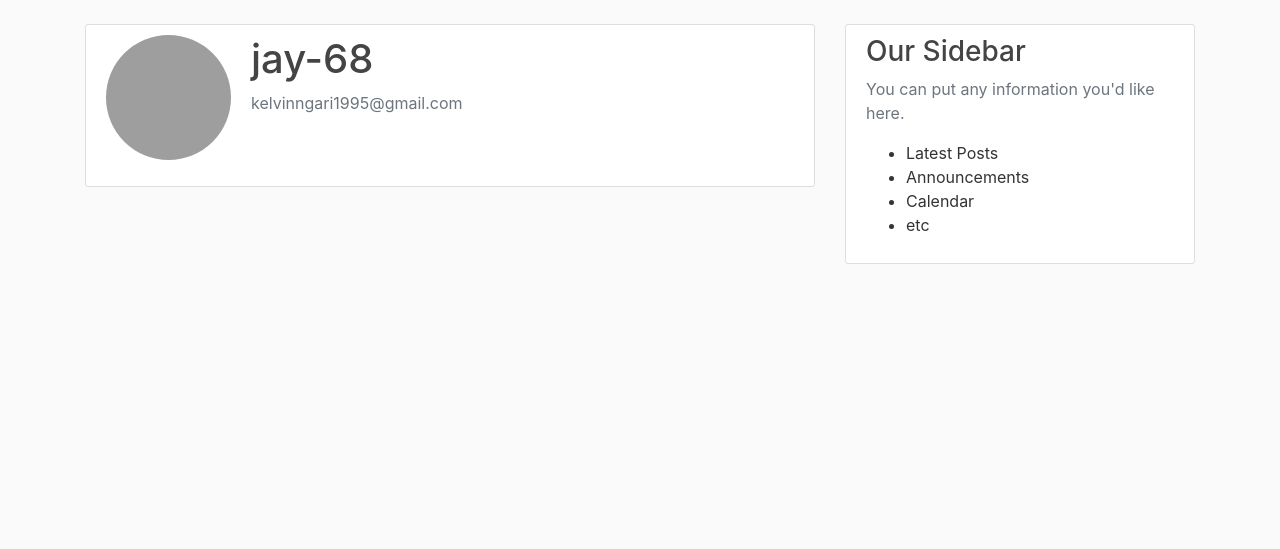
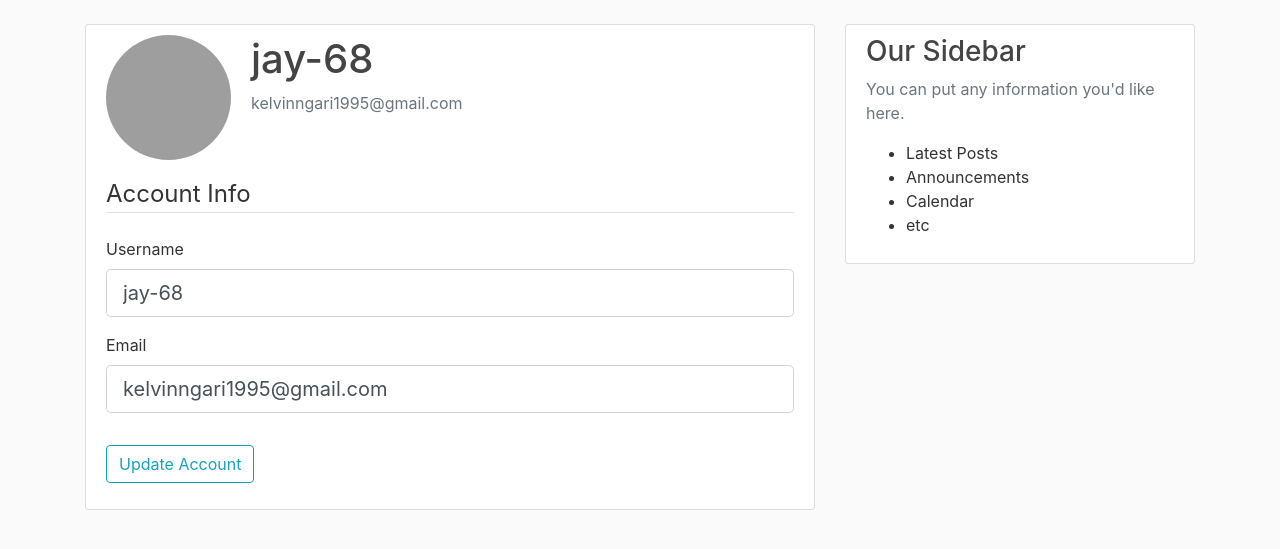
Before and after one commit to Jay-68/personal-blog, a Flask app: page /account in a window 1280 px wide. Shown: the part 56-605 px from the top of the page. Run offline with Flask 2, Linux system fonts and the light colour scheme; a user stored in the database is signed in; some libraries are stand-ins or nearby versions; grey boxes are pictures that could not be loaded.

Commit message:
Add form for updating account info

```diff
--- a/flaskblog/forms.py
+++ b/flaskblog/forms.py
@@ -1,4 +1,5 @@
 from flask_wtf import FlaskForm
+from flask_wtf.file import FileField,FileAllowed
 from flask_login import current_user
 from wtforms import StringField,PasswordField,SubmitField,BooleanField
 from wtforms.validators import DataRequired,Length,Email,EqualTo,ValidationError
@@ -33,7 +34,8 @@ class LoginForm(FlaskForm):
 class UpdateAccountForm(FlaskForm):
   username=StringField('Username',validators=[DataRequired(),Length(min=4,max=10)])
   email=StringField('Email',validators=[DataRequired(),Email()])
-  submit=SubmitField('Update Picture')
+  picture = FileField('Update Profile Picture', validators=[FileAllowed(['jpg','png','jpeg'])])
+  submit=SubmitField('Update Account')
 
   def validate_username(self,username):
 
--- a/flaskblog/models.py
+++ b/flaskblog/models.py
@@ -10,7 +10,7 @@ def load_user(user_id):
 
 class User(db.Model,UserMixin):
     id = db.Column(db.Integer, primary_key=True)
-    username = db.Column(db.String(20), unique=True, nullable=False)
+    username = db.Column(db.String(80), unique=True, nullable=False)
     email = db.Column(db.String(120), unique=True, nullable=False)
     image_file = db.Column(db.String(20),nullable=False,default='default.jpg')
     password = db.Column(db.String(60),nullable=False)
--- a/flaskblog/routes.py
+++ b/flaskblog/routes.py
@@ -1,7 +1,7 @@
 from flask import render_template, url_for, flash, redirect,request
 from flaskblog import app,db
 from werkzeug.security import generate_password_hash,check_password_hash
-from flaskblog.forms import RegistrationForm, LoginForm
+from flaskblog.forms import RegistrationForm, LoginForm,UpdateAccountForm
 from flaskblog.models import User, Post
 from flask_login import login_user,current_user,logout_user,login_required
 
@@ -71,8 +71,18 @@ def logout():
     logout_user()
     return redirect(url_for('home'))
 
-@app.route('/account')
+@app.route('/account',methods=['GET','POST'])
 @login_required
 def account():
+    form = UpdateAccountForm()
+    if form.validate_on_submit():
+        current_user.username = form.username.data
+        current_user.email = form.email.data
+        db.session.commit()
+        flash('Your account has been updated successfully!', 'success')
+        return redirect(url_for('account'))
+    elif request.method == 'GET':
+        form.username.data = current_user.username
+        form.email.data = current_user.email
     image_file = url_for('static', filename='profile_pics/' + current_user.image_file)
-    return render_template('account.html',title='Account',image_file=image_file)
+    return render_template('account.html',title='Account',image_file=image_file, form=form)
--- a/flaskblog/templates/account.html
+++ b/flaskblog/templates/account.html
@@ -8,6 +8,43 @@
         <p class="text-secondary">{{ current_user.email }}</p>
       </div>
     </div>
-    <!-- form here -->
+
+      <form method="POST" action="">
+        {{ form.hidden_tag() }}
+        <fieldset class="form-group">
+          <legend class="border-bottom mb-4">Account Info</legend>
+          <div class="form-group">
+            {{ form.username.label(class='form-control-label') }}
+
+            {% if form.username.errors %}
+            {{ form.username(class='form-control form-control-lg is-invalid')}}
+            <div class="invalid-feedback">
+              {% for error in form.username.errors %}
+              <span>{{ error }}</span>
+              {% endfor %}
+            </div>
+            {% else %}
+            {{ form.username(class='form-control form-control-lg') }}
+            {% endif %}
+          </div>
+          <div class="form-group">
+            {{ form.email.label(class='form-control-label') }}
+
+            {% if form.email.errors %}
+            {{ form.email(class='form-control form-control-lg is-invalid')}}
+            <div class="invalid-feedback">
+              {% for error in form.email.errors %}
+              <span>{{ error }}</span>
+              {% endfor %}
+            </div>
+            {% else %}
+            {{ form.email(class='form-control form-control-lg') }}
+            {% endif %}
+          </div>
+        </fieldset>
+        <div class="form-group">
+          {{ form.submit(class='btn btn-outline-info') }}
+        </div>
+      </form>
   </div>
 {% endblock content %}
```
Also changed, not shown: flaskblog/site.db.
